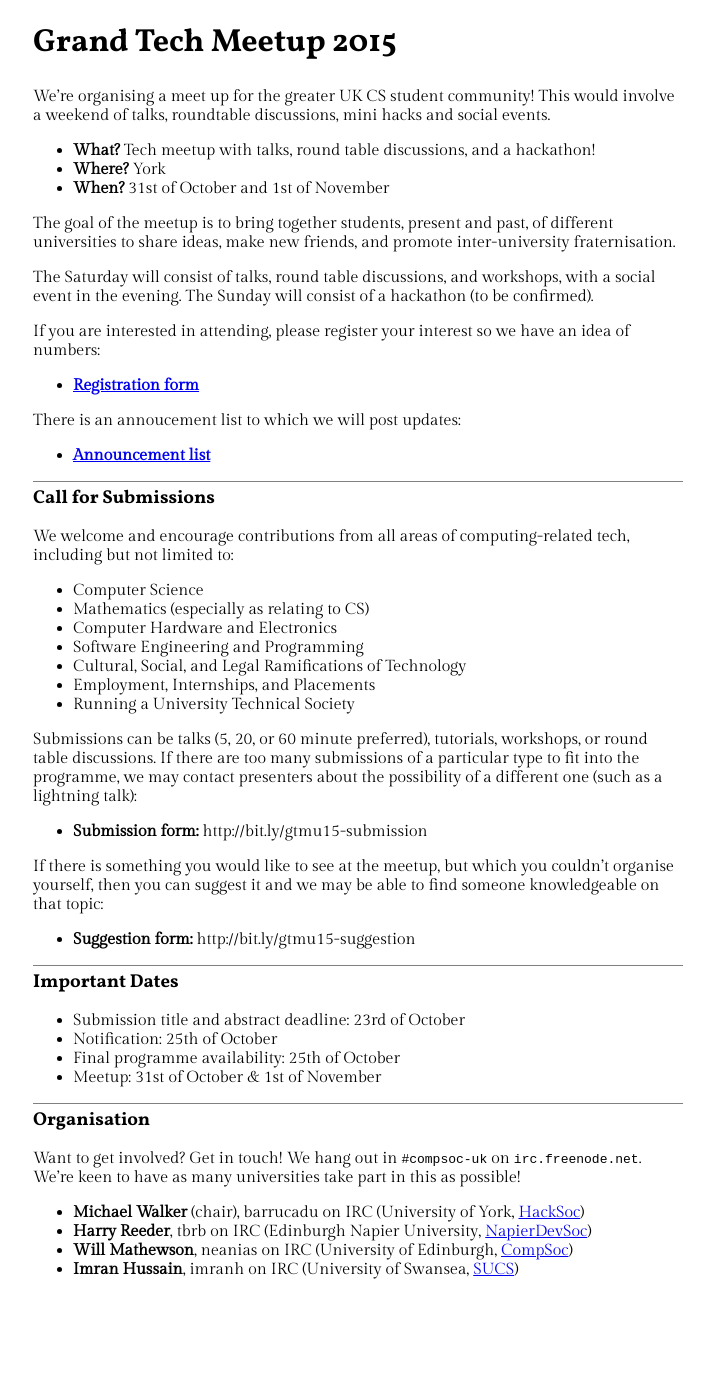
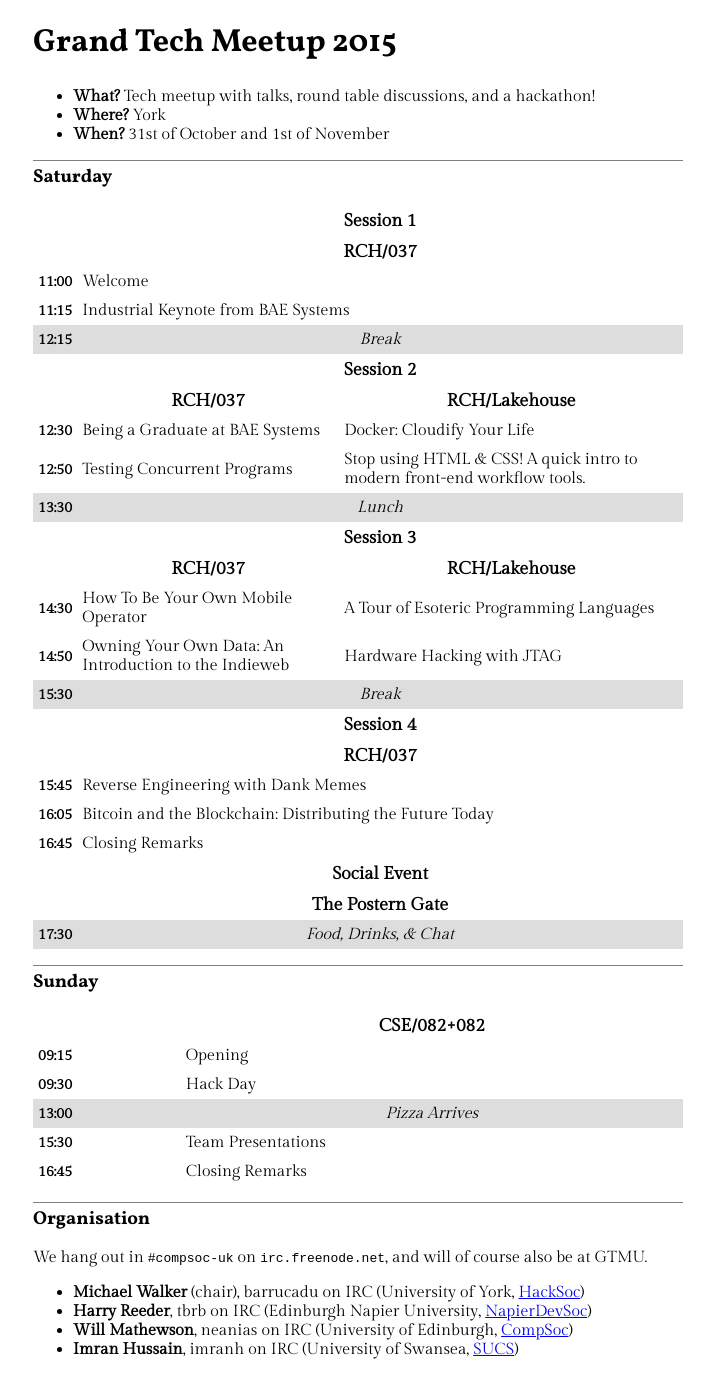
Before and after one commit to CompSocs/compsocs.github.io, a Jekyll site: the page built from gtmu/index.md, in a window 1280 px wide. Shown: the whole page, without its empty margins (282-996 px from the left). Built offline with Jekyll 4.4.1, drawn with Linux system fonts in a browser that asks for light colours; before the commit the page ends 1295 px from its top, so only the background shows below that.

Commit message:
Add programme to GTMU site

```diff
--- a/gtmu/index.md
+++ b/gtmu/index.md
@@ -2,75 +2,127 @@
 layout: wrapper
 title: Grand Tech Meetup 2015
 ---
-
-We're organising a meet up for the greater UK CS student community!
-This would involve a weekend of talks, roundtable discussions, mini
-hacks and social events.
 
 - **What?** Tech meetup with talks, round table discussions, and a
   hackathon!
 - **Where?** York
 - **When?** 31st of October and 1st of November
 
-The goal of the meetup is to bring together students, present and
-past, of different universities to share ideas, make new friends, and
-promote inter-university fraternisation.
+## Saturday
 
-The Saturday will consist of talks, round table discussions, and
-workshops, with a social event in the evening. The Sunday will consist
-of a hackathon (to be confirmed).
+<table>
+  <tr class="head">
+    <th></th><th colspan="2">Session 1</th>
+  </tr>
+  <tr class="head">
+    <th></th><th colspan="2">RCH/037</th>
+  </tr>
+  <tr>
+    <th>11:00</th><td colspan="2">Welcome</td>
+  </tr>
+  <tr>
+    <th>11:15</th><td colspan="2">Industrial Keynote from BAE Systems</td>
+  </tr>
+  <tr class="break">
+    <th>12:15</th><td colspan="2">Break</td>
+  </tr>
+  <tr class="head">
+    <th></th><th colspan="2">Session 2</th>
+  </tr>
+  <tr class="head">
+    <th></th><th>RCH/037</th><th>RCH/Lakehouse</th>
+  </tr>
+  <tr>
+    <th>12:30</th>
+    <td>Being a Graduate at BAE Systems</td>
+    <td>Docker: Cloudify Your Life</td>
+  </tr>
+  <tr>
+    <th>12:50</th>
+    <td>Testing Concurrent Programs</td>
+    <td>Stop using HTML & CSS! A quick intro to modern front-end workflow tools.</td>
+  </tr>
+  <tr class="break">
+    <th>13:30</th><td colspan="2">Lunch</td>
+  </tr>
+  <tr class="head">
+    <th></th><th colspan="2">Session 3</th>
+  </tr>
+  <tr class="head">
+    <th></th><th>RCH/037</th><th>RCH/Lakehouse</th>
+  </tr>
+  <tr>
+    <th>14:30</th>
+    <td>How To Be Your Own Mobile Operator</td>
+    <td>A Tour of Esoteric Programming Languages</td>
+  </tr>
+  <tr>
+    <th>14:50</th>
+    <td>Owning Your Own Data: An Introduction to the Indieweb</td>
+    <td>Hardware Hacking with JTAG</td>
+  </tr>
+  <tr class="break">
+    <th>15:30</th><td colspan="2">Break</td>
+  </tr>
+  <tr class="head">
+    <th></th><th colspan="2">Session 4</th>
+  </tr>
+  <tr class="head">
+    <th></th><th colspan="2">RCH/037</th>
+  </tr>
+  <tr>
+    <th>15:45</th><td colspan="2">Reverse Engineering with Dank Memes</td>
+  </tr>
+  <tr>
+    <th>16:05</th><td colspan="2">Bitcoin and the Blockchain: Distributing the Future Today</td>
+  </tr>
+  <tr>
+    <th>16:45</th><td colspan="2">Closing Remarks</td>
+  </tr>
+  <tr class="head">
+    <th></th><th colspan="2">Social Event</th>
+  </tr>
+  <tr class="head">
+    <th></th><th colspan="2">The Postern Gate</th>
+  </tr>
+  <tr class="break">
+    <th>17:30</th><td colspan="2">Food, Drinks, & Chat</td>
+  </tr>
+</table>
 
-If you are interested in attending, please register your interest so
-we have an idea of numbers:
+## Sunday
 
-- **[Registration form](http://bit.ly/gtmu15-signup)**
-
-There is an annoucement list to which we will post updates:
-
-- **[Announcement list](https://goo.gl/bsuRTV)**
-
-Call for Submissions
---------------------
-
-We welcome and encourage contributions from all areas of
-computing-related tech, including but not limited to:
-
-- Computer Science
-- Mathematics (especially as relating to CS)
-- Computer Hardware and Electronics
-- Software Engineering and Programming
-- Cultural, Social, and Legal Ramifications of Technology
-- Employment, Internships, and Placements
-- Running a University Technical Society
-
-Submissions can be talks (5, 20, or 60 minute preferred), tutorials,
-workshops, or round table discussions. If there are too many
-submissions of a particular type to fit into the programme, we may
-contact presenters about the possibility of a different one (such as a
-lightning talk):
-
-- **Submission form:** http://bit.ly/gtmu15-submission
-
-If there is something you would like to see at the meetup, but which
-you couldn't organise yourself, then you can suggest it and we may be
-able to find someone knowledgeable on that topic:
-
-- **Suggestion form:** http://bit.ly/gtmu15-suggestion
-
-Important Dates
----------------
-
-- Submission title and abstract deadline: 23rd of October
-- Notification: 25th of October
-- Final programme availability: 25th of October
-- Meetup: 31st of October & 1st of November
+<table>
+  <tr class="head">
+    <th></th><th>CSE/082+082</th>
+  </tr>
+  <tr>
+    <th>09:15</th>
+    <td>Opening</td>
+  </tr>
+  <tr>
+    <th>09:30</th>
+    <td>Hack Day</td>
+  </tr>
+  <tr class="break">
+    <th>13:00</th>
+    <td>Pizza Arrives</td>
+  </tr>
+  <tr>
+    <th>15:30</th>
+    <td>Team Presentations</td>
+  </tr>
+  <tr>
+    <th>16:45</th>
+    <td>Closing Remarks</td>
+  </tr>
+</table>
 
 Organisation
 ------------
 
-Want to get involved? Get in touch! We hang out in `#compsoc-uk` on
-`irc.freenode.net`. We're keen to have as many universities take part
-in this as possible!
+We hang out in `#compsoc-uk` on `irc.freenode.net`, and will of course
+also be at GTMU.
 
 - **Michael Walker** (chair), barrucadu on IRC (University of York,
   [HackSoc](http://hacksoc.org/))
--- a/style.css
+++ b/style.css
@@ -24,3 +24,11 @@ h2 {
     border-top: 1px solid gray;
     padding-top: 3px;
 }
+
+/* Table stuff (GTMU programme) */
+table { width: 100%; border-spacing: 0 }
+th { font-weight: bold; font-size: 0.9em; text-align: left }
+tr.head th { font-size: 1.1em; text-align: center }
+td, th { padding: 5px; vertical-align: middle }
+tr.break { background-color: #ddd }
+tr.break td { text-align: center; font-style: italic }
```
